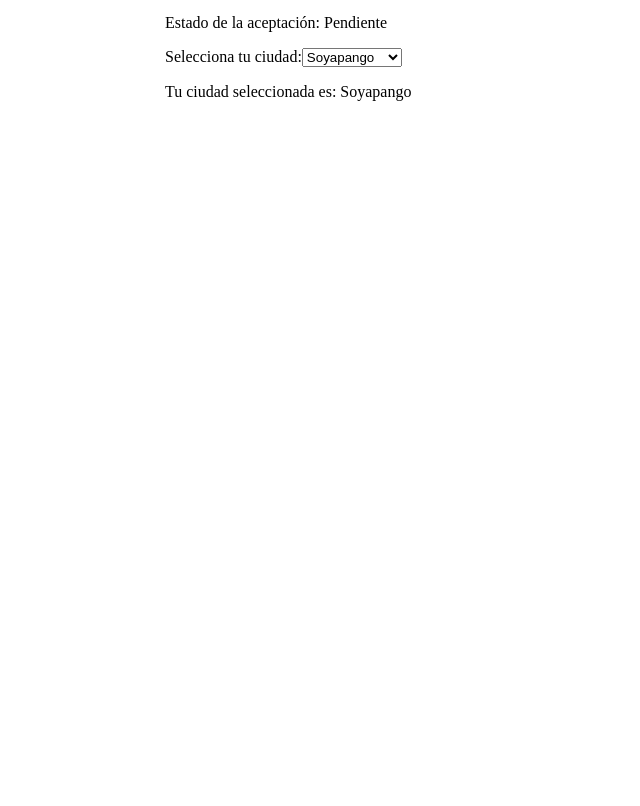
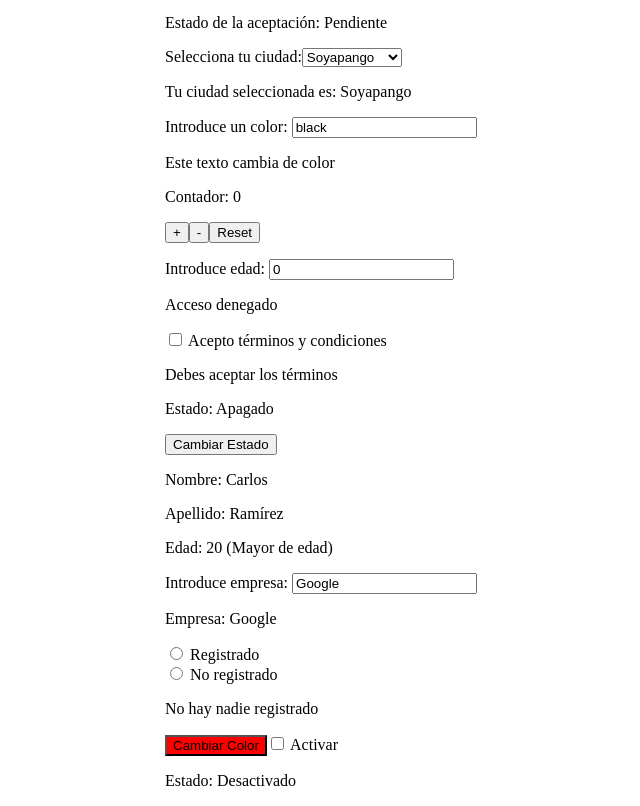
Before and after one commit to EmilioHernandez2024/Proyecto_Inicial, an Angular app: page / in a window 1280 px wide. Shown: the part 1230-2036 px from the top of the page, without its empty margins (175-815 px from the left). Before the commit the page ends 1347 px from the top, so only its background shows below. Built offline with nearby package versions, Linux system fonts and the light colour scheme.

Commit message:
actualizado 2

```diff
--- a/src/app/alumno/alumno.html
+++ b/src/app/alumno/alumno.html
@@ -48,4 +48,57 @@ Introduce empresa: <input type="text" [(ngModel)]="Nombre_empresa"><br>
 </select>
 <p>Tu ciudad seleccionada es: {{ ciudadSeleccionada }}</p>
 
+
+
+
+
+
+<label>Introduce un color: </label>
+<input type="text" [(ngModel)]="colorTexto">
+<p [style.color]="colorTexto">Este texto cambia de color</p>
+
+<p>Contador: {{ contador }}</p>
+<button (click)="incrementar()">+</button>
+<button (click)="decrementar()">-</button>
+<button (click)="resetear()">Reset</button>
+
+<p>Introduce edad: <input type="number" [(ngModel)]="edad2"></p>
+<p>{{ edad2 >= 18 ? "Acceso permitido " : "Acceso denegado " }}</p>
+
+<label>
+  <input type="checkbox" [(ngModel)]="acepta"> Acepto términos y condiciones
+</label>
+
+<p *ngIf="!acepta">Debes aceptar los términos</p>
+<button *ngIf="acepta" (click)="enviar()">Enviar</button>
+
+<p>Estado: {{ estado }}</p>
+<button (click)="cambiarEstado()">Cambiar Estado</button>
+
+<p>Nombre: {{ nombre3 }}</p>
+<p>Apellido: {{ apellido3 }}</p>
+<p>Edad: {{ edad3 }} ({{ edad3 >= 18 ? "Mayor de edad" : "Menor de edad" }})</p>
+
+<label>Introduce empresa: </label>
+<input type="text" [(ngModel)]="empresa4"><br>
+<p>Empresa: {{ empresa4 }}</p>
+
+<label>
+  <input type="radio" name="registro" value="si" (click)="setRegistro($event)"> Registrado
+</label>
+<br>
+<label>
+  <input type="radio" name="registro" value="no" (click)="setRegistro($event)"> No registrado
+</label>
+
+<p>{{ mensajeRegistro }}</p>
+
+<button [style]="color" (click)="cambiarColor()">Cambiar Color</button>
+
+<label>
+  <input type="checkbox" [(ngModel)]="activo"> Activar
+</label>
+<p>Estado: {{ activo ? "Activado" : "Desactivado" }}</p>
+
+
 </div>
--- a/src/app/alumno/alumno.ts
+++ b/src/app/alumno/alumno.ts
@@ -1,11 +1,11 @@
 import { Component } from '@angular/core';
-import { DatePipe } from '@angular/common';
+import { CommonModule, DatePipe } from '@angular/common';
 import { FormsModule} from '@angular/forms';
 
 
 @Component({
   selector: 'app-alumno',
-  imports: [DatePipe,FormsModule],
+  imports: [DatePipe,FormsModule,CommonModule],
   templateUrl: './alumno.html',
   styleUrl: './alumno.css'
 })
@@ -60,4 +60,61 @@ cambiar_nombre2(event: Event){
   cambiar_empresa2(event: Event){
     this.empresa2 = (<HTMLInputElement>event.target).value;
 }
+
+colorTexto = "black";
+
+contador = 0;
+
+incrementar() {
+  this.contador++;
 }
+
+decrementar() {
+  this.contador--;
+}
+
+resetear() {
+  this.contador = 0;
+}
+
+edad2 = 0;
+
+acepta = false;
+
+enviar() {
+  alert("Formulario enviado con éxito");
+}
+
+estado = "Apagado";
+
+cambiarEstado() {
+  this.estado = this.estado === "Apagado" ? "Encendido" : "Apagado";
+}
+nombre3 = "Carlos";
+apellido3 = "Ramírez";
+edad3 = 20;
+
+empresa4 = "Google";
+
+mensajeRegistro = "No hay nadie registrado";
+
+setRegistro(event: Event) {
+  const valor = (event.target as HTMLInputElement).value;
+  if (valor === "si") {
+    this.mensajeRegistro = "Usuario registrado con éxito";
+  } else {
+    this.mensajeRegistro = "No hay nadie registrado";
+  }
+}
+
+color = "background-color: red;";
+
+cambiarColor() {
+  this.color = this.color.includes("red")
+    ? "background-color: blue;"
+    : "background-color: red;";
+}
+activo = false;
+
+
+}
```
